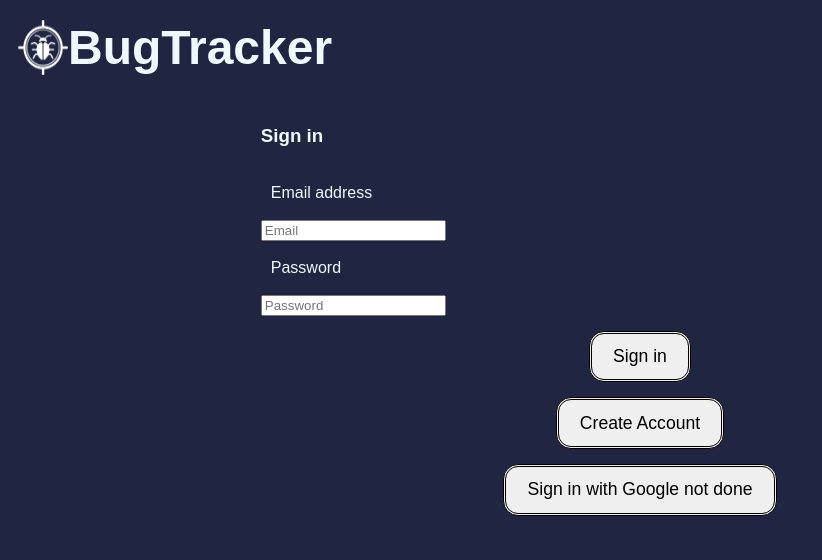
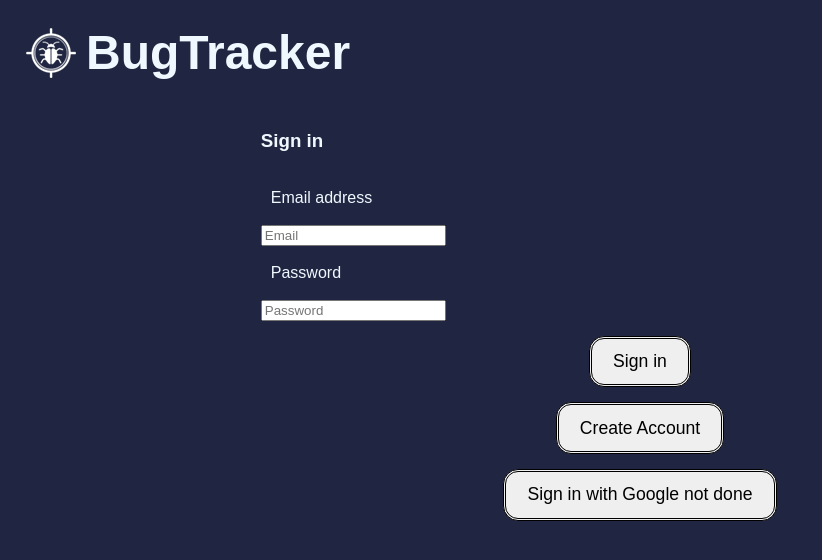
Before and after one commit to AdrienDemers/BugTracker, a plain HTML site: page index.html in a window 1280 px wide. Shown: the top 560 px of the page, without its empty margins (0-822 px from the left). Drawn offline with Linux system fonts and the light colour scheme; no server answers.

Commit message:
Updated nav bar style

```diff
--- a/styles.css
+++ b/styles.css
@@ -32,13 +32,16 @@ textarea {
 .nav-wrapper {
   display: flex;
   justify-content: space-between;
-  margin-top: 20px;
-  margin-left: 10px;
-  margin-right: 10px;
+  margin-top: 25px;
+  margin-left: 18px;
+  margin-right: 18px;
 }
 
 .left-side {
   display: flex;
+}
+.left-side > img {
+  margin: auto;
 }
 .left-side > a {
   color: #2c2c2c;
@@ -46,6 +49,7 @@ textarea {
   font-weight: 600;
   font-size: 3em;
   color: aliceblue;
+  margin-left: 10px;
 }
 
 /* End of Nav Styles */
```
